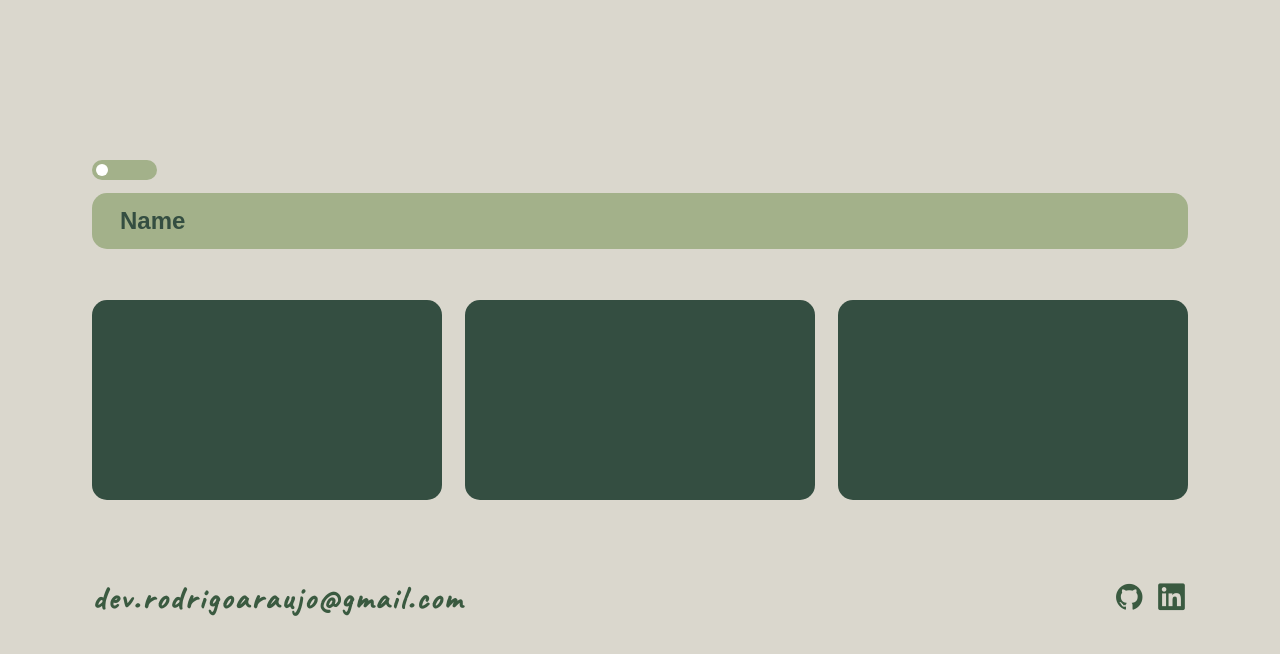
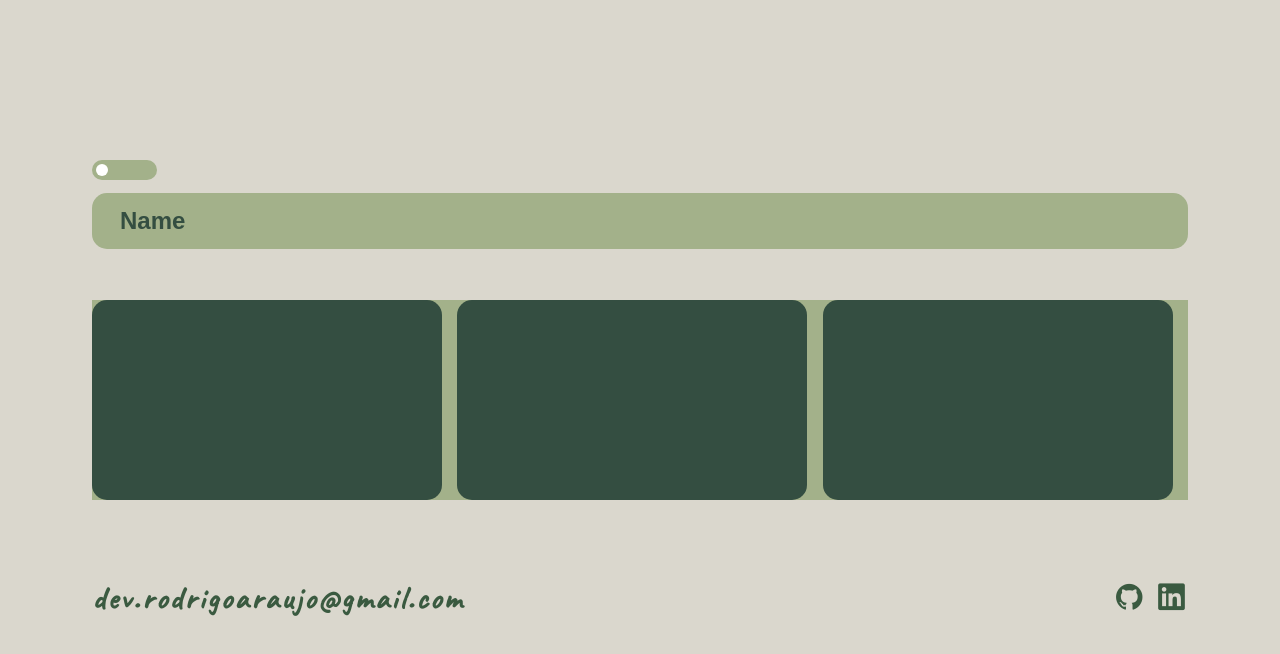
Before and after one commit to rodrigoaraujo7/tech-list, a React (Vite) app: page / in a window 1280 px wide. Shown: the top 654 px of the page. Built offline with nearby package versions, Linux system fonts and the light colour scheme.

Commit message:
grid display

```diff
--- a/src/components/TechnologiesList/styles.ts
+++ b/src/components/TechnologiesList/styles.ts
@@ -5,8 +5,10 @@ export const Container = styled.div`
     min-height: 25vh;
     margin: 3.75rem 0;
 
-    display: flex;
-    justify-content: space-between;
+    background: ${props => props.theme.colors.secondary};
+
+    display: grid;
+    grid-template-columns: repeat(3, 2fr);
 `
 
 export const CardTechnology = styled.div`
```
